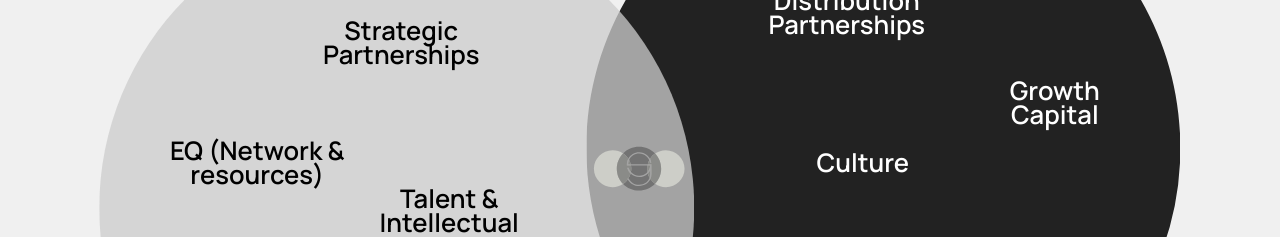
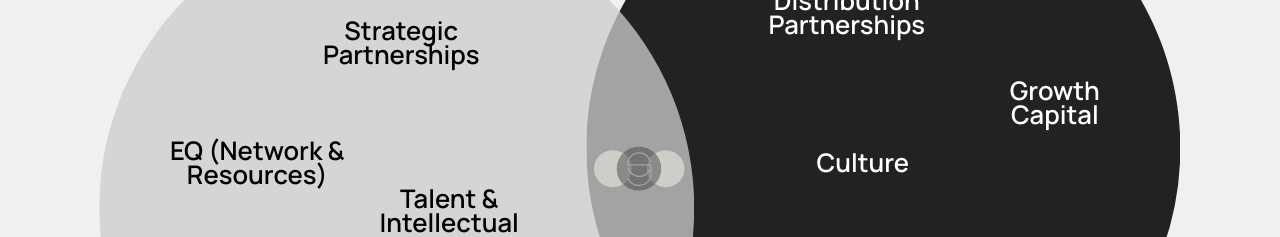
Before and after one commit to rohanbhangui/gsg-website, a React (Create React App) app: page / in a window 1280 px wide. Shown: the part 2040-2277 px from the top of the page. Built offline with nearby package versions, Linux system fonts and the light colour scheme.

Commit message:
fixed the capitalization

```diff
--- a/src/pages/home/home.js
+++ b/src/pages/home/home.js
@@ -89,7 +89,7 @@ const leftContent = [
   },
   {
     id: uuid(),
-    label: "EQ (Network & resources)",
+    label: "EQ (Network & Resources)",
     animation: floatingAnimation(),
     left: "25%",
     top: "59%",
```
